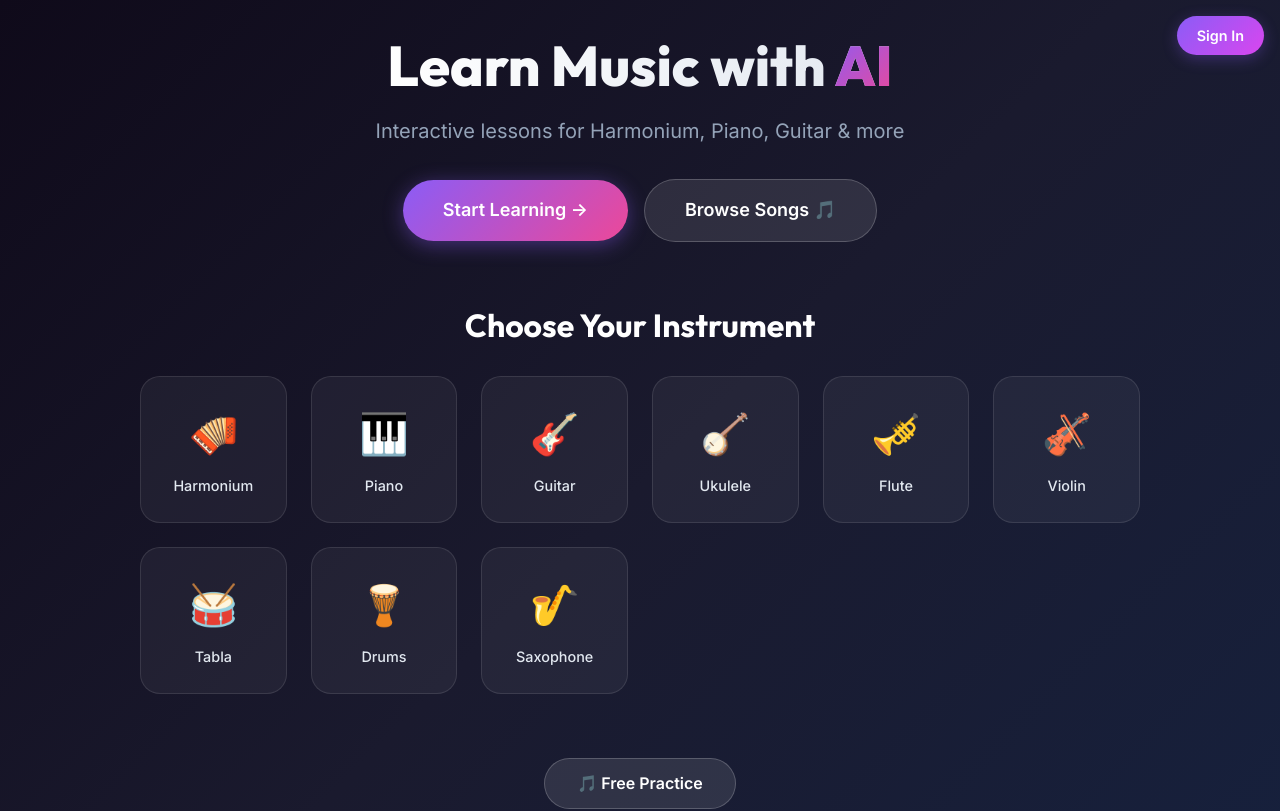
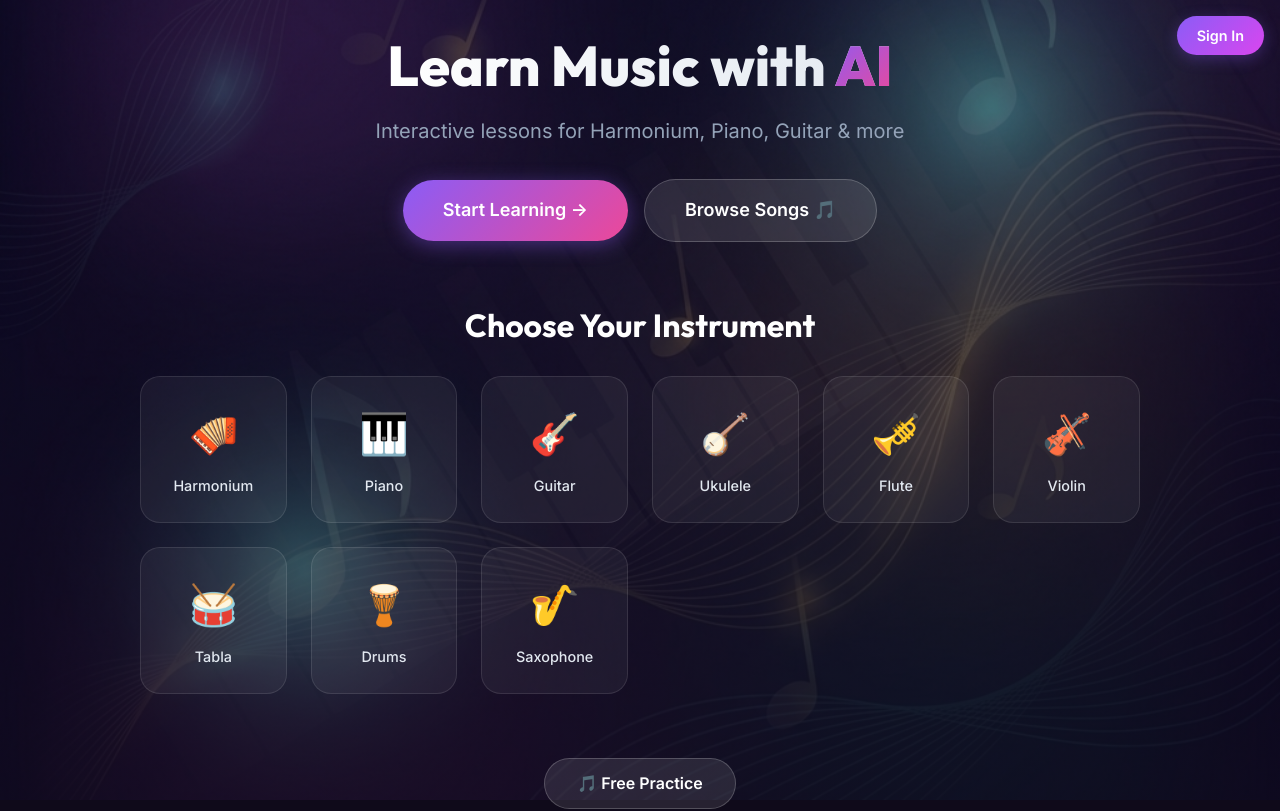
Before and after one commit to vishveshjain/MusicTutor, a Next.js app: page / in a window 1280 px wide. Shown: the top 811 px of the page. Built offline with nearby package versions, Linux system fonts and the light colour scheme; no server answers.

Commit message:
style: Show musical background on homepage by removing solid background

```diff
--- a/src/app/home.css
+++ b/src/app/home.css
@@ -9,7 +9,8 @@
     justify-content: center;
     padding: 2rem;
     text-align: center;
-    background: linear-gradient(135deg, #0F0A1A 0%, #1a1a2e 50%, #16213e 100%);
+    /* Let global musical background show through */
+    background: transparent;
     position: relative;
     overflow-x: hidden;
 }
```
